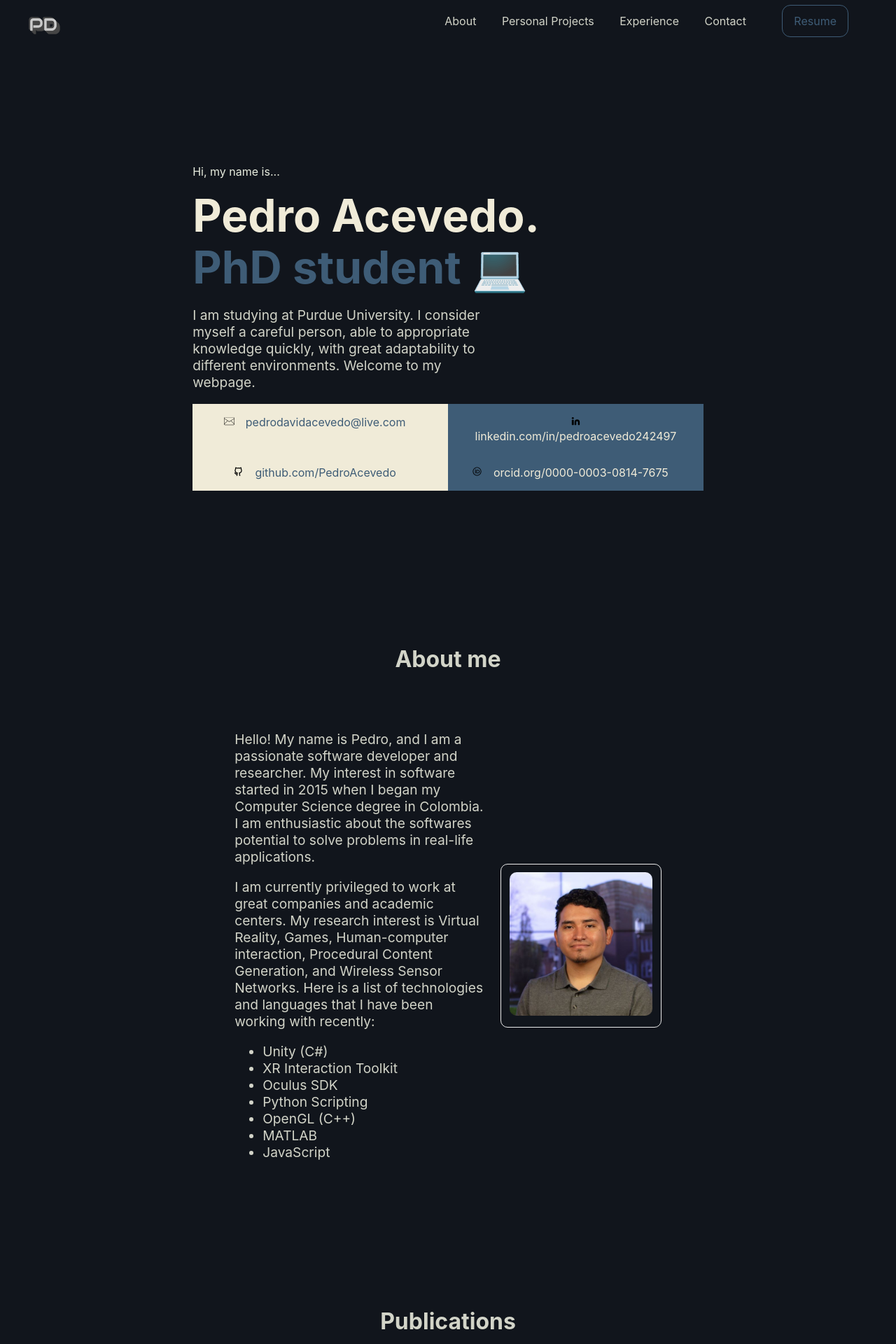
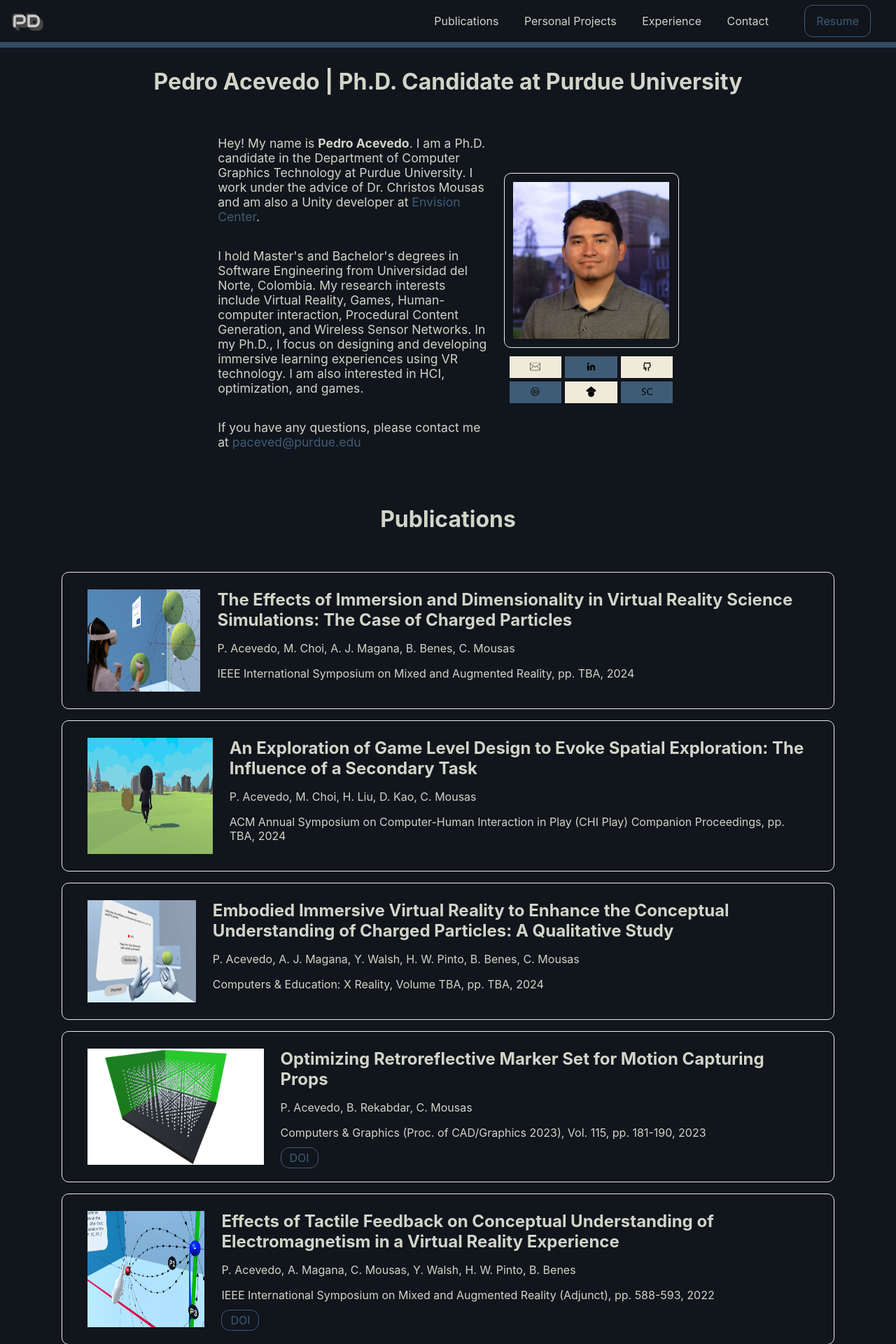
Before and after one commit to PedroAcevedo/my-portafolio, a Next.js app: page / in a window 1280 px wide. Shown: the top 1920 px of the page at 70% size. Built offline with nearby package versions, Linux system fonts and the light colour scheme.

Commit message:
change about me layout and section order

```diff
--- a/components/About/About.js
+++ b/components/About/About.js
@@ -2,17 +2,21 @@ import Image from "next/image";
 import { useState } from "react";
 import styled from "styled-components";
 import AboutStyles from './About.styles';
+import Social from "../Intro/Social/Social";
+
 
 const Column = styled.div`${AboutStyles.col}`;
+const ColumnText = styled(Column)`${AboutStyles.colLeft}`;
 const Row = styled.div`${AboutStyles.row}`;
 const Wrapper = styled.div`${AboutStyles.wrapper}`;
 const Profile = styled.div`${AboutStyles.profile}`;
 const Photo = styled(Image)`${AboutStyles.photo}`;
+const Link = styled.a`${AboutStyles.link}`;
 
 const About = () => {
 
     const [photoColor, setPhotoColor] = useState("");
-
+    const profileSize = 250;
     const randonBackground = () => {
         return "#" + Math.floor(Math.random() * 16777215).toString(16);
     }
@@ -20,53 +24,31 @@ const About = () => {
     return (
         <Wrapper>
             <Row>
-                <Column>
+                <ColumnText>
                     <p>
-                    Hello! My name is Pedro, and I am a passionate software developer and researcher.
-                    My interest in software started in 2015 when I began my Computer Science degree in Colombia.
-                    I am enthusiastic about the softwares potential to solve problems in real-life applications.
+                    Hey! My name is <strong>Pedro Acevedo</strong>. I am a Ph.D. candidate in the Department of Computer Graphics Technology at Purdue University. I work under the advice of Dr. Christos Mousas and am also a Unity developer at <Link href="https://www.ecshowcase.com/" target="_blank">Envision Center</Link>.
                     </p>
                     <p>
-                    I am currently privileged to work at great companies and academic centers.
-                    My research interest is Virtual Reality, Games, Human-computer interaction, Procedural Content Generation, and Wireless Sensor Networks.
-                    Here is a list of technologies and languages that I have been working with recently:
+                    I hold Master's and Bachelor's degrees in Software Engineering from Universidad del Norte, Colombia. My research interests include Virtual Reality, Games, Human-computer interaction, Procedural Content Generation, and Wireless Sensor Networks. In my Ph.D., I focus on designing and developing immersive learning experiences using VR technology. I am also interested in HCI, optimization, and games.
                     </p>
-                    <ul>
-                        <li>
-                            Unity (C#)
-                        </li>
-                        <li>
-                            XR Interaction Toolkit
-                        </li>
-                        <li>
-                            Oculus SDK
-                        </li>
-                        <li>
-                            Python Scripting
-                        </li>
-                        <li>
-                            OpenGL (C++)
-                        </li>
-                        <li>
-                            MATLAB
-                        </li>
-                        <li>
-                            JavaScript
-                        </li>
-                    </ul>
-                </Column>
+                    <p>
+                    If you have any questions, please contact me at <Link href="mailto:pedrodavidacevedo@live.com" target="_blank">paceved@purdue.edu</Link>
+                    </p>
+                </ColumnText>
                 <Column>
                     <Profile
                         onMouseEnter={() => setPhotoColor(randonBackground())}
                         background={photoColor}
+                        size={profileSize}
                     >
                         <Photo
                             src="/me.jpg"
                             alt="Me"
-                            width={336}
-                            height={336}
+                            width={profileSize}
+                            height={profileSize}
                         />
                     </Profile>
+                    <Social></Social>
                 </Column>
             </Row>
         </Wrapper>
--- a/components/About/About.styles.js
+++ b/components/About/About.styles.js
@@ -10,11 +10,9 @@ const AboutStyles = {
     `,
     row: css`
     display: flex;
-    position: relative;
     height: auto;
     zoom: 1;
     align-items: center;
-    padding: 1.5rem;
     margin: 0px 20%;
     @media screen and (max-width: 768px) {
         flex-direction: column-reverse;
@@ -23,30 +21,40 @@ const AboutStyles = {
     }
     `,
     col: css`
-    flex: content;
+    display: flex;
+    flex-direction: column;
+    align-items: center;
     padding-left: 12px;
     padding-right: 12px;
     min-width: 40%;
-    font-size: 1.2em;
+    font-size: 1.1em;
     @media screen and (max-width: 768px) {
         min-width: 80%;
         font-size: 1em;
         padding: 0;
     }
     `,
+    colLeft:css`
+      align-items: flex-start;
+      justify-content: left;
+    `,
     photo: css`
-        border-radius: 10px;
+        object-fit: contain;
     `,
-    profile: ({ background }) => css`
+    profile: ({ background, size }) => css`
         border: 1px solid #eaeaea;
         border-radius: 10px;
+        width: ${size}px;
+        height: ${size}px;
         padding: 5%;
         &:hover {
-            margin: 5%;
             border-color: ${background};
 
         }
     `,
+    link:css`
+        color: #3E5C76;
+    `,
 };
 
 export default AboutStyles;
--- a/components/Header/Header.js
+++ b/components/Header/Header.js
@@ -11,7 +11,7 @@ const Wrapper = styled.div`${HeaderStyles.wrapper}`;
 const Bars = styled(FaBars)`${HeaderStyles.bars}`;
 
 
-const Header = ({ aboutRef, projectsRef, experienceRef, contactRef }) => {
+const Header = ({ pubRef, projectsRef, experienceRef, contactRef }) => {
 
     const ScrollToSection = (ref) => {
         ref.current?.scrollIntoView({ behavior: 'smooth' })
@@ -24,12 +24,12 @@ const Header = ({ aboutRef, projectsRef, experienceRef, contactRef }) => {
             </Logo>
             <Bars />
             <Navigation>
-                <Option onClick={() => ScrollToSection(aboutRef)}> About </Option>
+                <Option onClick={() => ScrollToSection(pubRef)}> Publications </Option>
                 <Option onClick={() => ScrollToSection(projectsRef)}> Personal Projects </Option>
                 <Option onClick={() => ScrollToSection(experienceRef)}> Experience </Option>
                 <Option onClick={() => ScrollToSection(contactRef)}> Contact </Option>
                 <Option className="nav-li">
-                    <Button target="_blank" href="https://drive.google.com/file/d/1OZf3YOZJEmv4_4NVuvC3V33fG4YEO0yN/view?usp=sharing" rel="noreferrer">
+                    <Button target="_blank" href="https://drive.google.com/file/d/1MKXesT8kStySRcjrvOq_-flfhWdNXbji/view?usp=sharing" rel="noreferrer">
                         Resume
                     </Button>
                 </Option>
--- a/components/Header/Header.styles.js
+++ b/components/Header/Header.styles.js
@@ -4,13 +4,15 @@ const HeaderStyles = {
   wrapper: css`
       display: flex;
       justify-content: space-between;
+      border-bottom: 4mm ridge rgba(62,92,118, .8);;
       width: 100%;
+      @media screen and (max-width: 768px) {
+        padding-top: 15%;
+      }
     `,
   logo: css`
       height: 1em;
       margin-left: 0.5rem;
-      padding-top: 5px;
-      margin: 0;
       cursor: pointer;
       @media screen and (max-width: 768px) {
         display: block;
@@ -63,7 +65,7 @@ const HeaderStyles = {
       top: 0;
       right: 0;
       transform: translate(-100%, 75%);
-      font-size: 1.8rem;
+      font-size: 1.5rem;
       cursor: pointer;
     }
   `,
--- a/components/Intro/Social/Social.js
+++ b/components/Intro/Social/Social.js
@@ -12,32 +12,29 @@ const Link = styled.a`${SocialStyles.link}`;
 const Social = () => {
     return (
         <Wrapper>
-            <InfiniteDiv>
-                <ControlDiv>
             <SocialList>
                 <Media>
-                            <Image src="/email-svgrepo-com.svg" alt="item bullet" width={15} height={15} />
-                            <Link href="mailto:pedrodavidacevedo@live.com" target="_blank">pedrodavidacevedo@live.com</Link>
+                    <Link href="mailto:pedrodavidacevedo@live.com" target="_blank"><Image src="/email-svgrepo-com.svg" alt="item bullet" width={15} height={15}/></Link>
                 </Media>
                 <Media>
-                            <Image src="/linkedin-svgrepo-com.svg" alt="item bullet" width={15} height={15} />
-                            <Link href="https://www.linkedin.com/in/pedroacevedo242497/" target="_blank">linkedin.com/in/pedroacevedo242497</Link>
+                    <Link href="https://www.linkedin.com/in/pedroacevedo242497/" target="_blank"><Image src="/linkedin-svgrepo-com.svg" alt="item bullet" width={15} height={15} /></Link>
+                </Media>
+                <Media>
+                    <Link href="https://github.com/PedroAcevedo" target="_blank"><Image src="/github-svgrepo-com.svg" alt="item bullet" width={15} height={15} /></Link>
+                </Media>
+                <Media>
+                    <Link href="https://orcid.org/0000-0003-0814-7675" target="_blank">
+                        <Image src="/orcid-svgrepo-com.svg" alt="item bullet" width={15} height={15} /></Link>
+                </Media>
+                <Media>
+                    <Link href="https://scholar.google.com/citations?user=vv1sb0IAAAAJ&hl" target="_blank">
+                        <Image src="/googlescholar-svgrepo-com.svg" alt="item bullet" width={15} height={15} /></Link>
+                </Media>
+                <Media>
+                    <Link href="https://www.scopus.com/authid/detail.uri?authorId=57224197715" target="_blank">
+                        <Image src="/scopus-svgrepo-com.svg" alt="item bullet" width={15} height={15} /></Link>
                 </Media>
             </SocialList>
-                </ControlDiv>
-                <ControlDiv>
-                    <SocialList>
-                        <Media>
-                            <Image src="/github-svgrepo-com.svg" alt="item bullet" width={15} height={15} />
-                            <Link href="https://github.com/PedroAcevedo" target="_blank">github.com/PedroAcevedo</Link>
-                        </Media>
-                        <Media>
-                            <Image src="/orcid-svgrepo-com.svg" alt="item bullet" width={15} height={15} />
-                            <Link href="https://orcid.org/0000-0003-0814-7675" target="_blank">orcid.org/0000-0003-0814-7675</Link>
-                        </Media>
-                    </SocialList>
-                </ControlDiv>
-            </InfiniteDiv>
         </Wrapper>
     );
 }
--- a/components/Intro/Social/Social.styles.js
+++ b/components/Intro/Social/Social.styles.js
@@ -2,44 +2,34 @@ import { css } from 'styled-components';
 
 const SocialStyles = {
   wrapper: css`
-    width: 60%;
+    width: 100%;
     overflow: hidden;
+    margin: 5%;
     @media screen and (max-width: 768px) {
       width: 100%;
     }
     `,
-  infiniteDiv: css`
-    display: flex;
-    flex-direction: column;
-    align-content: space-around;
-    flex-wrap: nowrap;
-
-    @media screen and (max-width: 768px) {
-      width: 100%;
-    }
-   `,
-  controlDiv: css`
-   width: 100%;
-   @media screen and (max-width: 768px) {
-    width: 100%;
-  }
-  `,
   socialList: css`
     display: flex;
     list-style-type: none;
     padding: 0;
     margin: 0;
+    flex-wrap: wrap;
+    justify-content: center;
+    row-gap: 5px;
+    column-gap: 5px;
     @media screen and (max-width: 768px) {
       flex-direction: column;
     }
    `,
   media: css`
-   width:100%;
+   width:30%;
    background: #F0EBD8;
-   padding: 1rem;
+   padding: 2%;
    text-align: center;
    color: #3E5C76;
-   &:nth-child(2) {
+
+   &:nth-child(even) {
     background: #3E5C76;
     color: #F0EBD8;
    }
@@ -47,7 +37,7 @@ const SocialStyles = {
    &:hover{
     background: #3E5C76;
     color: #F0EBD8;
-    &:nth-child(2) {
+    &:nth-child(even) {
       background: #F0EBD8;
       color: #3E5C76;
      }
@@ -58,8 +48,6 @@ const SocialStyles = {
    }
   `,
   link: css`
-  width: 60%;
-  padding: 1rem;
   @media screen and (max-width: 768px) {
     font-size: 1em;
     width: 60%;
--- a/components/PublicationList/data/publication.json
+++ b/components/PublicationList/data/publication.json
@@ -8,15 +8,6 @@
             "pdf": "",
             "doi": "",
             "thumbnail": "/Publications/2Dvs3D.png"
-        },
-        {
-            "id": 2,
-            "title": "An Exploration of the Effects of in-VR Assessment Format on User Experience and Performance",
-            "authors": "P. Acevedo, A. Jimenez, A. J. Magana, B. Benes, C. Mousas",
-            "description": "IEEE International Symposium on Mixed and Augmented Reality (Adjunct), pp. TBA, 2024",
-            "pdf": "",
-            "doi": "",
-            "thumbnail": "/Publications/in-VR assessment.jpg"
         },
         {
             "id": 3,
--- a/package.json
+++ b/package.json
@@ -3,7 +3,7 @@
   "version": "0.1.0",
   "private": true,
   "scripts": {
-    "dev": "next dev",
+    "dev": "next",
     "build": "next build",
     "start": "next start",
     "lint": "next lint"
--- a/pages/index.tsx
+++ b/pages/index.tsx
@@ -14,39 +14,45 @@ import PublicationList from '../components/PublicationList/PublicationList'
 
 const Home: NextPage = () => {
 
-  const aboutRef = useRef(null);
+  const pubRef = useRef(null);
   const proRef = useRef(null);
   const expRef = useRef(null);
   const contactRef = useRef(null);
 
   return (
+    <>
+      <Header pubRef={pubRef} projectsRef={proRef} experienceRef={expRef} contactRef={contactRef} />
       <div className={styles.container}>
-      <Header aboutRef={aboutRef} projectsRef={proRef} experienceRef={expRef} contactRef={contactRef} />
         <Head>
           <title>Pedro Acevedo Portafolio</title>
         </Head>
 
         <main className={styles.main}>
-        <Intro />
-      </main>
-
-      <main className={styles.main} ref={aboutRef}>
 
           <h5 className={styles.subsectionTitle}>
-          About me
+            Pedro Acevedo | Ph.D. Candidate at Purdue University
           </h5>
 
           <About />
-
         </main>
 
-      <main className={styles.main} ref={proRef}>
+        <main className={styles.main} ref={pubRef}>
 
           <h5 className={styles.subsectionTitle}>
             Publications
           </h5>
 
           <PublicationList />
+
+        </main>
+
+        <main className={styles.main} ref={expRef}>
+
+          <h5 className={styles.subsectionTitle}>
+            Experience
+          </h5>
+
+          <ExperienceList />
 
         </main>
 
@@ -57,16 +63,6 @@ const Home: NextPage = () => {
           </h5>
 
           <ProjectList />
-
-      </main>
-
-      <main className={styles.main} ref={expRef}>
-
-        <h5 className={styles.subsectionTitle}>
-          Experience
-        </h5>
-
-        <ExperienceList />
 
         </main>
 
@@ -96,6 +92,7 @@ const Home: NextPage = () => {
 
 
       </div>
+    </>
   )
 }
 
--- a/styles/Home.module.css
+++ b/styles/Home.module.css
@@ -3,13 +3,12 @@
 }
 
 .main {
-  min-height: 100vh;
-  padding: 4rem 0;
   flex: 1;
   display: flex;
   flex-direction: column;
   justify-content: center;
   align-items: center;
+  margin-top: 2%;
 }
 
 .footer {
```
Also changed, not shown: public/googlescholar-svgrepo-com.svg (added), public/scopus-svgrepo-com.svg (added). Lines whose indentation alone changed are shown as unchanged.
